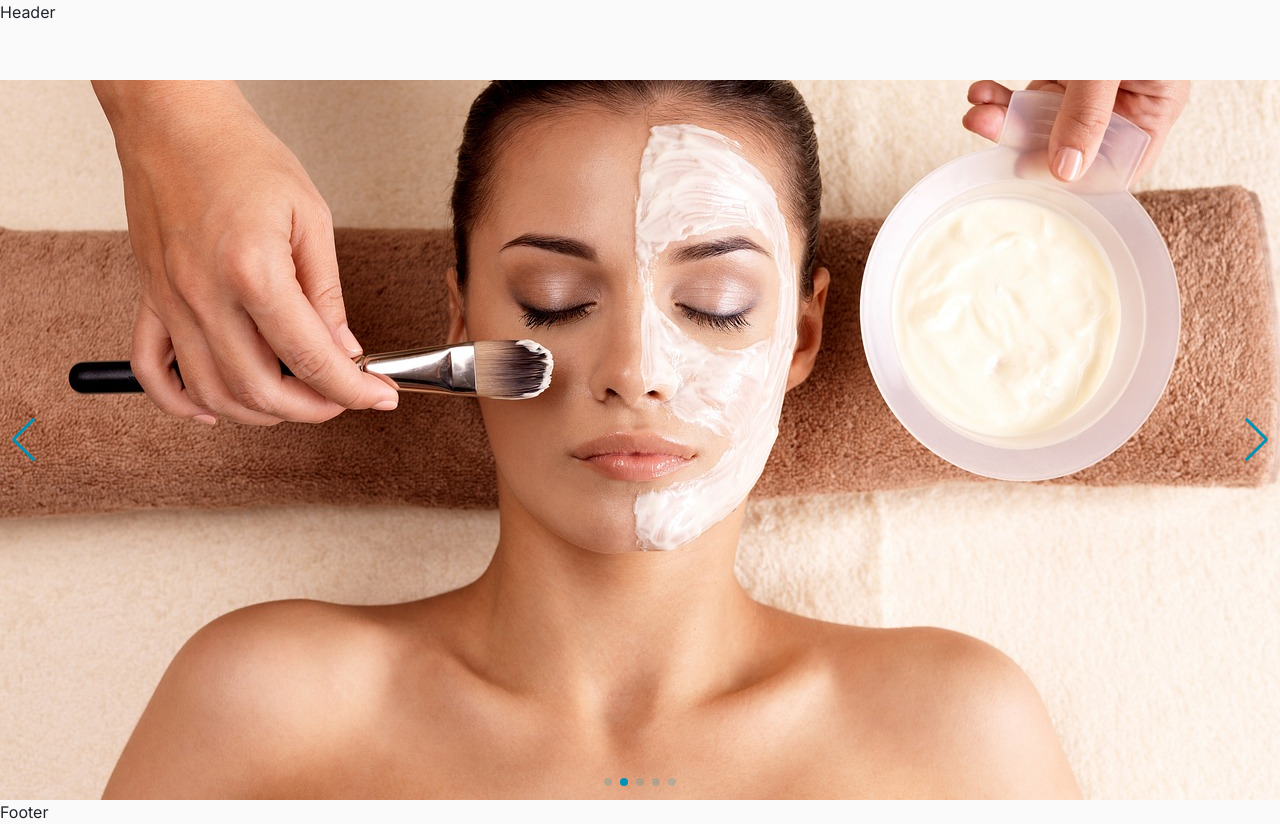
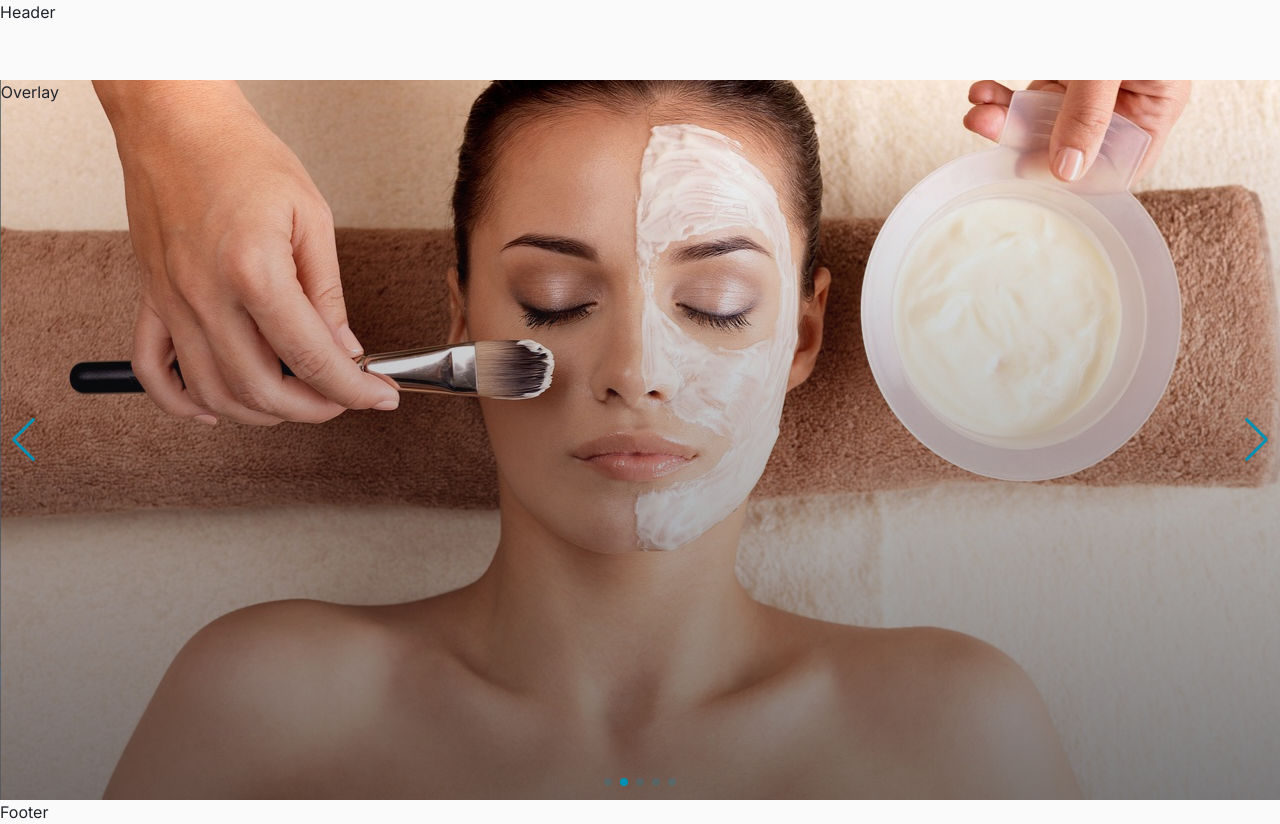
Before and after one commit to kajal-rekha/mimosa-client, a Next.js app: page / in a window 1280 px wide. Built offline with nearby package versions, Linux system fonts and the light colour scheme.

Commit message:
overlay added

```diff
--- a/app/(home)/_components/Slider.tsx
+++ b/app/(home)/_components/Slider.tsx
@@ -7,10 +7,11 @@
 import 'swiper/css/pagination';
 import { data } from '@/data/sliderContents';
 import Image from 'next/image';
+import Overlay from '@/components/ui/Overlay';
 
 const Slider = () => {
   return (
-    <section className='h-[calc(100vh-5rem)]'>
+    <section className='h-[calc(100vh-5rem)] w-full'>
       <Swiper
         pagination={{ clickable: true }}
         navigation={true}
@@ -25,7 +26,7 @@
         className='mySwiper h-full w-full'
       >
         {data.map((slide) => (
-          <SwiperSlide key={slide.id} className='h-full w-full'>
+          <SwiperSlide key={slide.id} className='relative h-full w-full'>
             <Image
               src={slide.image}
               alt={slide.heading}
@@ -33,6 +34,7 @@
               height={750}
               className='h-full w-full object-cover'
             />
+            <Overlay />
           </SwiperSlide>
         ))}
       </Swiper>
--- /dev/null
+++ b/components/ui/Overlay.jsx
@@ -0,0 +1,9 @@
+const Overlay = () => {
+  return (
+    <div className='absolute bottom-0 left-0 right-0 top-0 h-full w-full  bg-gradient-to-t from-black/60 to-transparent'>
+      Overlay
+    </div>
+  );
+};
+
+export default Overlay;
```
